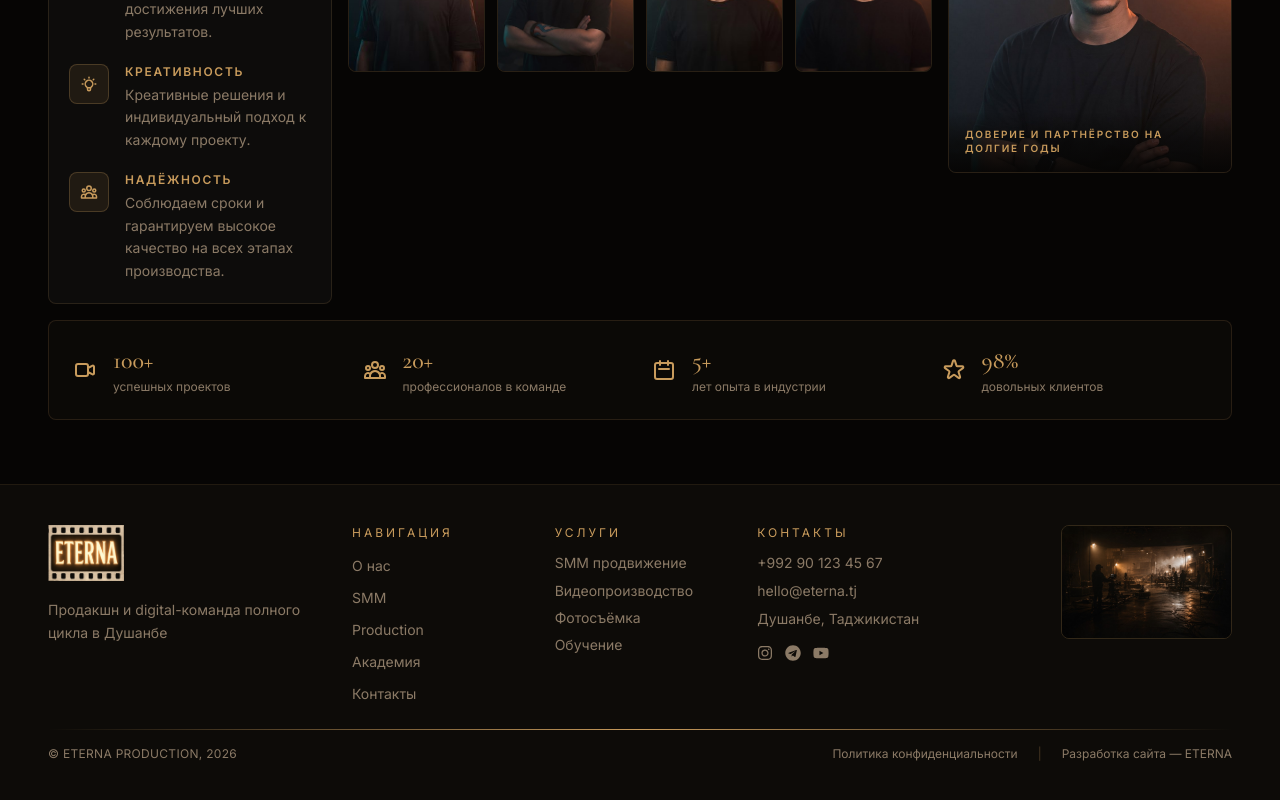
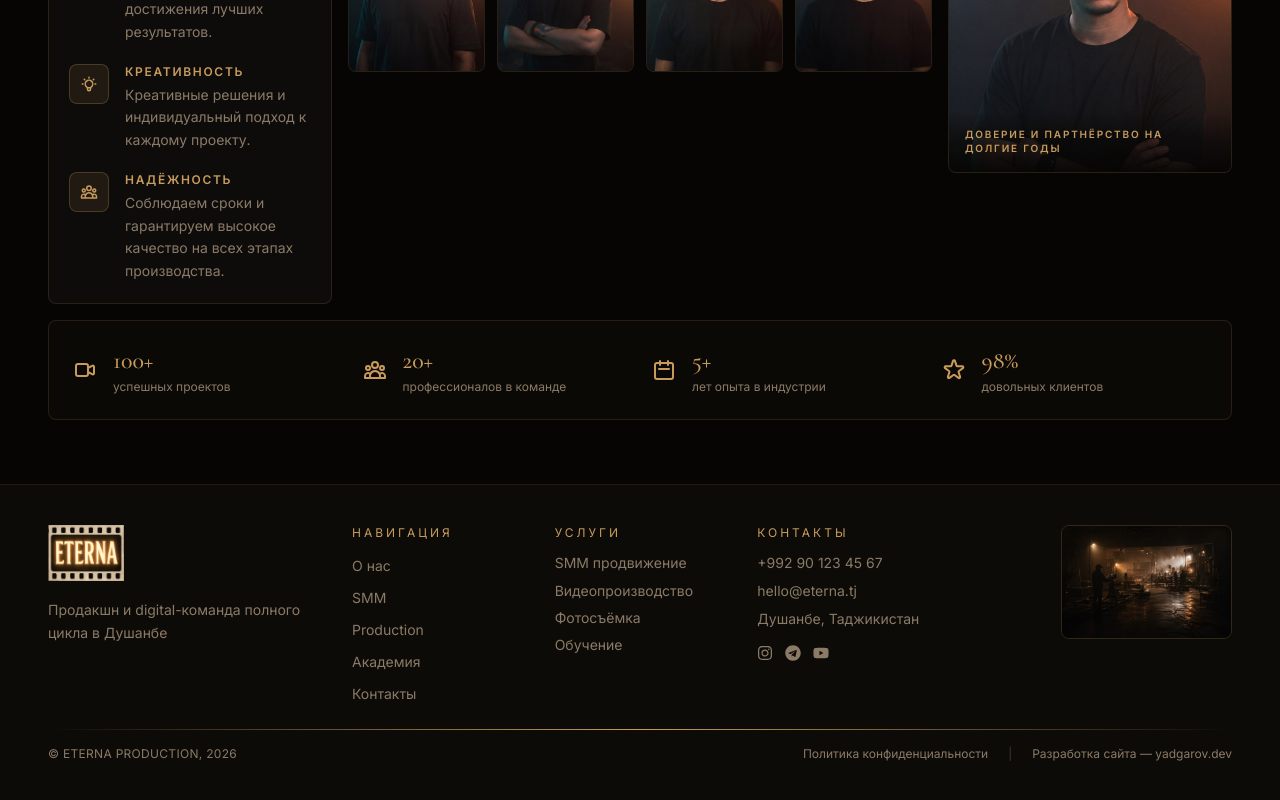
Before and after one commit to sharifovk659-spec/Project, a Next.js app: page / in a window 1280 px wide. Shown: the part 4682-5482 px from the top of the page. Built offline with nearby package versions, Linux system fonts and the light colour scheme; no server answers.

Commit message:
Update footer developer credit to yadgarov.dev.

```diff
--- a/src/components/layout/Footer.tsx
+++ b/src/components/layout/Footer.tsx
@@ -124,7 +124,14 @@
               Политика конфиденциальности
             </Link>
             <span className="hidden text-gold/30 lg:inline">|</span>
-            <p>Разработка сайта — ETERNA</p>
+            <a
+              href="https://yadgarov.dev"
+              target="_blank"
+              rel="noopener noreferrer"
+              className="transition-colors hover:text-beige"
+            >
+              Разработка сайта — yadgarov.dev
+            </a>
           </div>
         </div>
       </Container>
```
